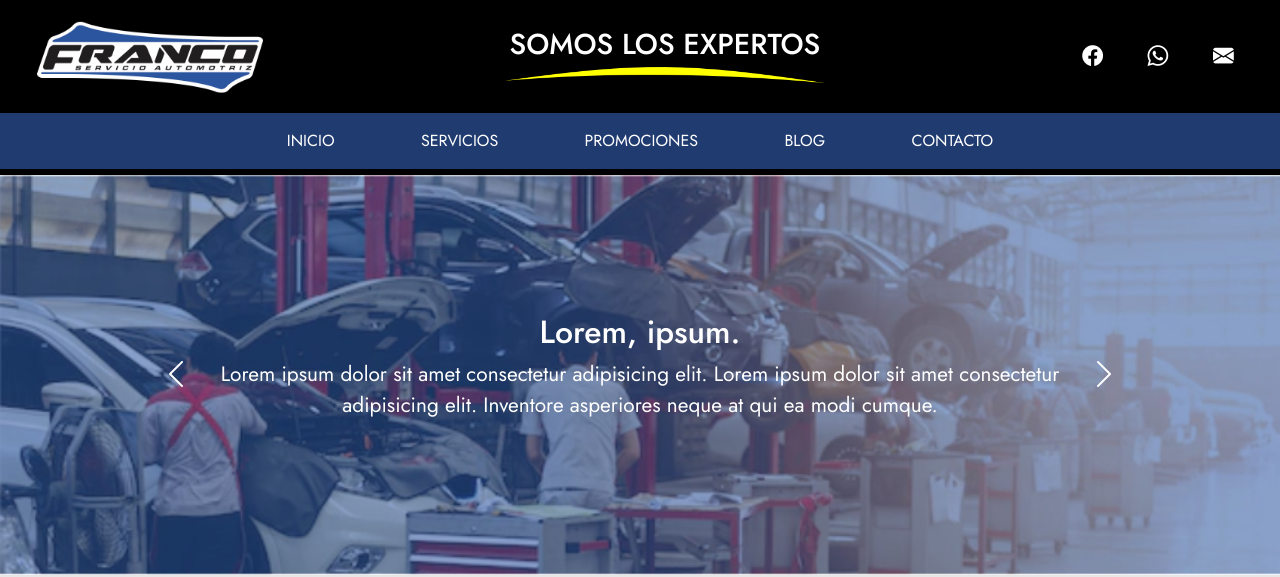
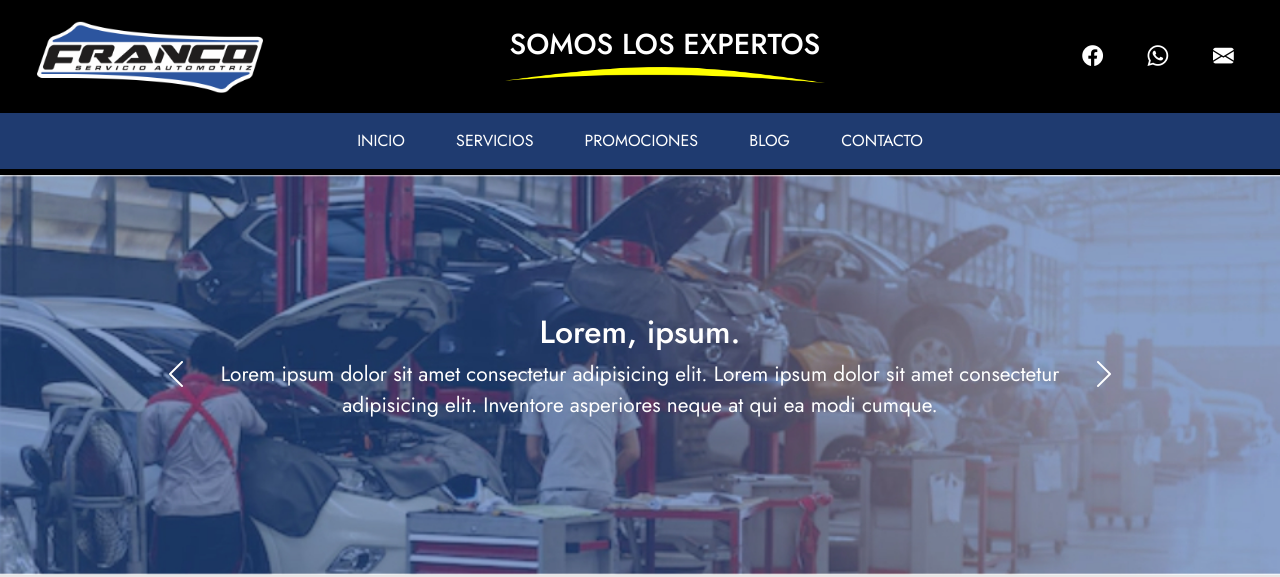
Before and after one commit to israelstgo8/33120--Segunda-Entrega-Israel-Santiago, a plain HTML site: page index.html in a window 1280 px wide. Shown: the top 577 px of the page. Drawn offline with nearby package versions, Linux system fonts and the light colour scheme.

Commit message:
Se corrige nav

```diff
--- a/styles/styles.css
+++ b/styles/styles.css
@@ -330,7 +330,7 @@ i {
     }
 
     #menu-desktop .cont__menu li {
-        padding-inline: 1.1rem;
+        /* padding-inline: 1.1rem; */
         padding-block: 1rem;
         cursor: pointer;
         transition: all 80ms;
```
